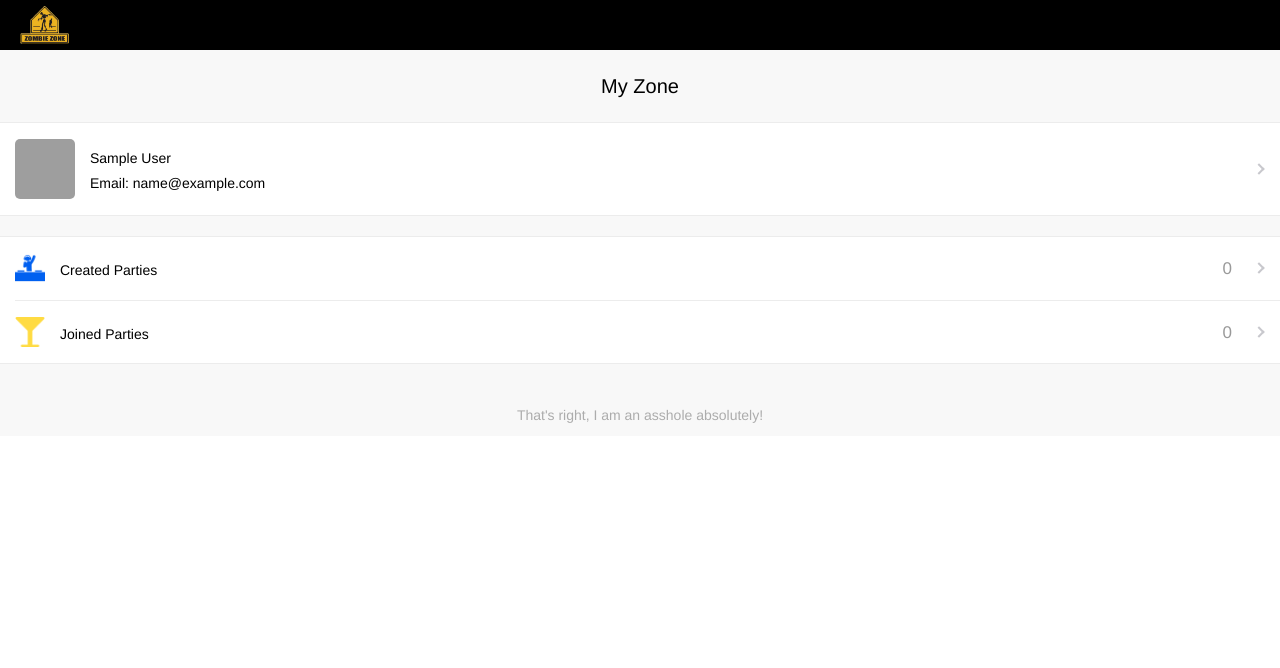
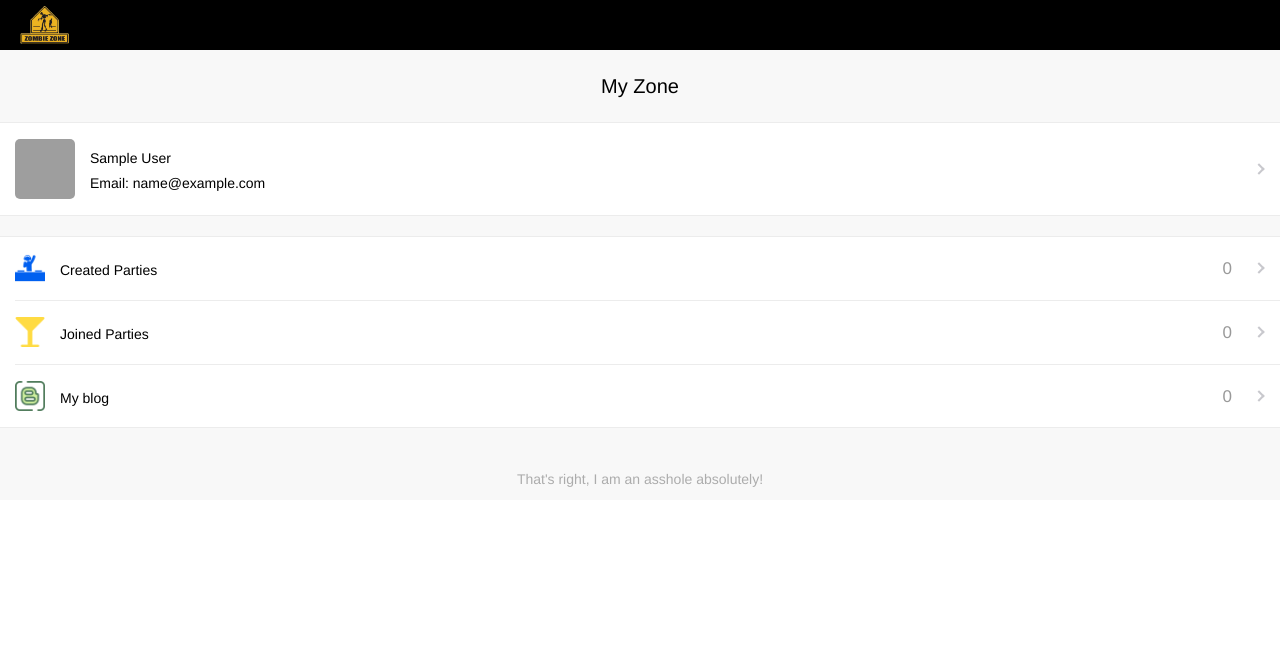
Before and after one commit to skiphuang919/zombie_zone, a Flask app: page /my_zone in a window 1280 px wide. Shown: the top 668 px of the page. Run offline with Flask 2, Linux system fonts and the light colour scheme; the visitor is signed in with stand-in values (Sample User, id 1); data that the repository does not hold is empty; parts of the project's set-up code (start-up, migrations or seed data) failed here and were passed over; some libraries are stand-ins or nearby versions; grey boxes are pictures that could not be loaded.

Commit message:
add blog entrance

```diff
--- a/app/templates/my_zone.html
+++ b/app/templates/my_zone.html
@@ -35,5 +35,16 @@
                 <div class="p_count">{{ joined_c }}</div>
             </div>
         </a>
+        <a class="weui-cell weui-cell_access" href="javascript:;">
+            <div class="weui-cell__hd">
+                <img class='party_icon' src="{{ url_for('static', filename='img/blogger.png') }}">
+            </div>
+            <div class="weui-cell__bd">
+                <div class="u_info">My blog</div>
+            </div>
+            <div class="weui-cell__ft">
+                <div class="p_count">0</div>
+            </div>
+        </a>
     </div>
 {% endblock %}
```
Also changed, not shown: app/static/img/blogger.png (added).
